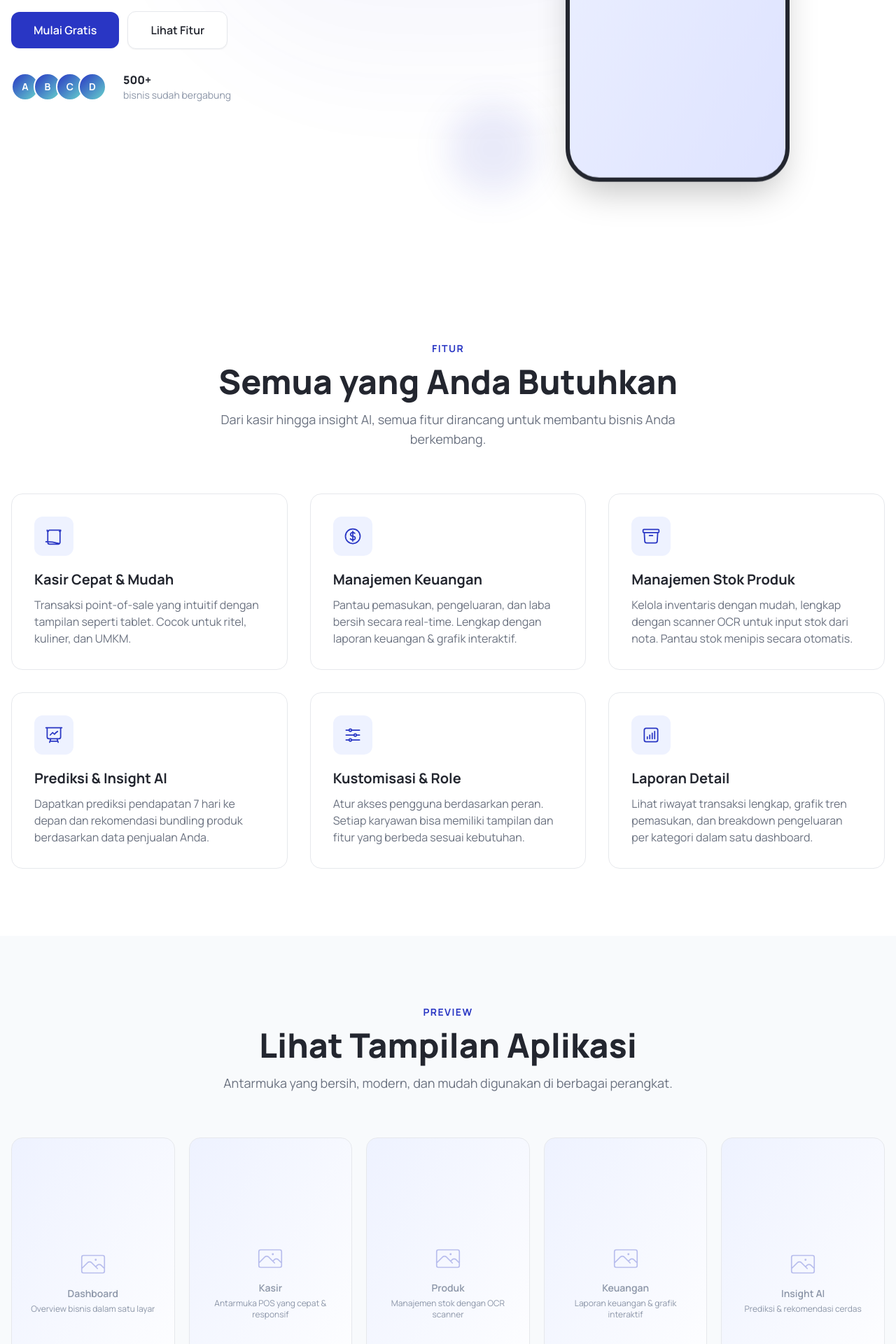
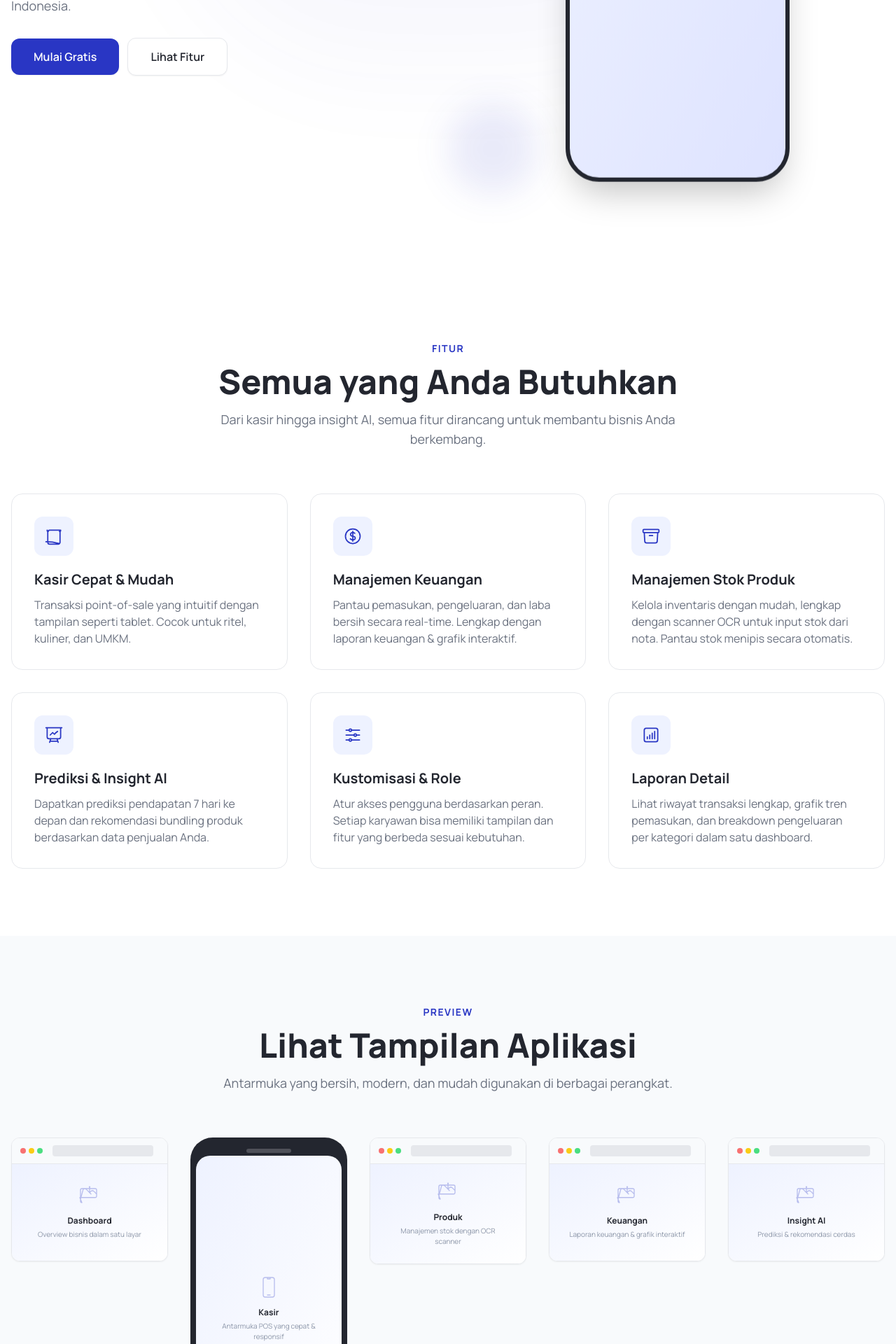
Before and after one commit to Bitodette/kelolain-dicoding, a React (Vite) app in the folder frontend/: page / in a window 1280 px wide. Shown: the part 576-2496 px from the top of the page at 70% size. Built offline with nearby package versions, Linux system fonts and the light colour scheme; no server answers.

Commit message:
fix: update Landing components

```diff
--- a/frontend/src/components/Sidebar.jsx
+++ b/frontend/src/components/Sidebar.jsx
@@ -84,7 +84,7 @@ export default function Sidebar({ activeTab, mobileOpen, setMobileOpen, allowedP
           <h1
             className={`text-xl font-bold text-[#5B567A] overflow-hidden transition-all duration-300 ${logoTextClass}`}
           >
-            Kelola.in
+            Kelola<span className="text-[#2936C4]">.in</span>
           </h1>
         </div>
 
--- a/frontend/src/pages/Landing.jsx
+++ b/frontend/src/pages/Landing.jsx
@@ -83,11 +83,11 @@ const steps = [
 ];
 
 const screenshots = [
-  { label: "Dashboard", desc: "Overview bisnis dalam satu layar" },
-  { label: "Kasir", desc: "Antarmuka POS yang cepat & responsif" },
-  { label: "Produk", desc: "Manajemen stok dengan OCR scanner" },
-  { label: "Keuangan", desc: "Laporan keuangan & grafik interaktif" },
-  { label: "Insight AI", desc: "Prediksi & rekomendasi cerdas" },
+  { label: "Dashboard", desc: "Overview bisnis dalam satu layar", type: "desktop" },
+  { label: "Kasir", desc: "Antarmuka POS yang cepat & responsif", type: "mobile" },
+  { label: "Produk", desc: "Manajemen stok dengan OCR scanner", type: "desktop" },
+  { label: "Keuangan", desc: "Laporan keuangan & grafik interaktif", type: "desktop" },
+  { label: "Insight AI", desc: "Prediksi & rekomendasi cerdas", type: "desktop" },
 ];
 
 function useOnScreen(threshold = 0.15) {
@@ -113,28 +113,38 @@ function useOnScreen(threshold = 0.15) {
   return [ref, isVisible];
 }
 
-function AnimatedCounter({ target, suffix = "" }) {
-  const [count, setCount] = useState(0);
-  const [ref, isVisible] = useOnScreen(0.5);
+function DesktopFrame({ children }) {
+  return (
+    <div className="bg-white rounded-xl border border-[#E6E8EC] overflow-hidden shadow-sm group-hover:shadow-lg group-hover:-translate-y-1 transition-all duration-300">
+      <div className="bg-[#F8FAFC] px-3 py-2.5 border-b border-[#E6E8EC] flex items-center gap-1.5">
+        <div className="flex gap-1">
+          <div className="w-2 h-2 rounded-full bg-red-400" />
+          <div className="w-2 h-2 rounded-full bg-yellow-400" />
+          <div className="w-2 h-2 rounded-full bg-green-400" />
+        </div>
+        <div className="flex-1 mx-2 h-4 rounded bg-[#E6E8EC]" />
+      </div>
+      <div className="aspect-[16/10] bg-gradient-to-br from-[#EEF2FF] to-white flex flex-col items-center justify-center p-6">
+        {children}
+      </div>
+    </div>
+  );
+}
 
-  useEffect(() => {
-    if (!isVisible) return;
-    let start = 0;
-    const duration = 1200;
-    const step = Math.ceil(target / (duration / 16));
-    const timer = setInterval(() => {
-      start += step;
-      if (start >= target) {
-        setCount(target);
-        clearInterval(timer);
-      } else {
-        setCount(start);
-      }
-    }, 16);
-    return () => clearInterval(timer);
-  }, [isVisible, target]);
-
-  return <span ref={ref}>{count}{suffix}</span>;
+function PhoneFrame({ children }) {
+  return (
+    <div className="mx-auto max-w-[220px] sm:max-w-[240px] bg-[#23262F] rounded-[2rem] p-2 shadow-sm group-hover:shadow-lg group-hover:-translate-y-1 transition-all duration-300">
+      <div className="flex justify-center pt-2 pb-1">
+        <div className="w-16 h-1.5 rounded-full bg-white/20" />
+      </div>
+      <div className="aspect-[9/19] bg-gradient-to-br from-[#EEF2FF] to-white rounded-[1.25rem] flex flex-col items-center justify-center p-5 overflow-hidden">
+        {children}
+      </div>
+      <div className="flex justify-center pb-2 pt-1">
+        <div className="w-24 h-1 rounded-full bg-white/20" />
+      </div>
+    </div>
+  );
 }
 
 export default function Landing() {
@@ -151,10 +161,10 @@ export default function Landing() {
         <div className="max-w-7xl mx-auto px-4 sm:px-6 lg:px-8">
           <div className="flex items-center justify-between h-16 sm:h-20">
             <Link to="/" className="flex items-center gap-2.5">
-              <Logo className="w-8 h-8 sm:w-9 sm:h-9" />
-              <span className="text-xl sm:text-2xl font-extrabold tracking-tight text-[#23262F]">
-                Kelola<span className="text-[#2936C4]">in</span>
-              </span>
+              <Logo className="flex-shrink-0 w-6 h-6" />
+              <h1 className="text-xl font-bold text-[#5B567A]">
+                Kelola<span className="text-[#2936C4]">.in</span>
+              </h1>
             </Link>
 
             <nav className="hidden md:flex items-center gap-8">
@@ -178,26 +188,26 @@ export default function Landing() {
       {/* Hero */}
       <section
         ref={heroRef}
-        className="relative pt-12 sm:pt-20 pb-20 sm:pb-32 px-4"
+        className="relative pt-10 sm:pt-14 lg:pt-20 pb-16 sm:pb-24 lg:pb-32 px-4"
       >
         <div className="absolute inset-0 bg-gradient-to-b from-[#EEF2FF] via-white to-white pointer-events-none" />
         <div className="absolute top-0 left-1/2 -translate-x-1/2 w-[800px] h-[600px] bg-[#2936C4]/[0.03] rounded-full blur-3xl pointer-events-none" />
 
         <div className="relative max-w-7xl mx-auto">
-          <div className="grid lg:grid-cols-2 gap-12 lg:gap-16 items-center">
+          <div className="grid lg:grid-cols-2 gap-8 lg:gap-16 items-center">
             <div className={`text-center lg:text-left transition-all duration-700 ease-out ${heroVisible ? 'opacity-100 translate-y-0' : 'opacity-0 translate-y-8'}`}>
-              <div className="inline-flex items-center gap-1.5 px-3 py-1.5 rounded-full bg-[#EEF2FF] text-[#2936C4] text-xs sm:text-sm font-semibold mb-6">
+              <div className="inline-flex items-center gap-1.5 px-3 py-1.5 rounded-full bg-[#EEF2FF] text-[#2936C4] text-xs sm:text-sm font-semibold mb-4 lg:mb-6">
                 <span className="w-2 h-2 rounded-full bg-[#2936C4] animate-pulse" />
                 All-in-One Business Management
               </div>
 
-              <h1 className="text-4xl sm:text-5xl lg:text-6xl font-extrabold tracking-tight leading-[1.1] mb-6">
+              <h1 className="text-4xl sm:text-5xl lg:text-6xl font-extrabold tracking-tight leading-[1.1] mb-4 lg:mb-6">
                 Kelola Bisnismu
                 <br />
                 <span className="text-[#2936C4]">Lebih Cerdas</span>
               </h1>
 
-              <p className="text-base sm:text-lg text-[#6B7280] max-w-lg mx-auto lg:mx-0 mb-8 leading-relaxed">
+              <p className="text-sm sm:text-base lg:text-lg text-[#6B7280] max-w-lg mx-auto lg:mx-0 mb-6 lg:mb-8 leading-relaxed">
                 Platform manajemen bisnis all-in-one: kasir, stok, keuangan, dan insight AI.
                 Dirancang khusus untuk UMKM dan bisnis ritel Indonesia.
               </p>
@@ -211,25 +221,6 @@ export default function Landing() {
                 </a>
               </div>
 
-              <div className="flex items-center gap-6 mt-8 justify-center lg:justify-start">
-                <div className="flex -space-x-2">
-                  {[1, 2, 3, 4].map((i) => (
-                    <div
-                      key={i}
-                      className={`w-8 h-8 sm:w-10 sm:h-10 rounded-full bg-gradient-to-br from-[#2936C4] to-[#66D3CC] flex items-center justify-center text-white text-xs sm:text-sm font-bold border-2 border-white transition-all duration-500 ease-out ${heroVisible ? 'opacity-100 scale-100' : 'opacity-0 scale-50'}`}
-                      style={{ transitionDelay: `${300 + i * 100}ms` }}
-                    >
-                      {String.fromCharCode(64 + i)}
-                    </div>
-                  ))}
-                </div>
-                <div className={`text-left transition-all duration-700 delay-500 ${heroVisible ? 'opacity-100 translate-y-0' : 'opacity-0 translate-y-4'}`}>
-                  <div className="text-sm sm:text-base font-extrabold text-[#23262F]">
-                    <AnimatedCounter target={500} />+
-                  </div>
-                  <div className="text-xs sm:text-sm text-[#8B95A7]">bisnis sudah bergabung</div>
-                </div>
-              </div>
             </div>
 
             {/* Hero Image / Mockup */}
@@ -278,14 +269,14 @@ export default function Landing() {
       </section>
 
       {/* Features */}
-      <section id="fitur" ref={featuresRef} className="py-16 sm:py-24 px-4">
+      <section id="fitur" ref={featuresRef} className="py-12 sm:py-16 lg:py-24 px-4">
         <div className="max-w-7xl mx-auto">
           <div className={`text-center mb-12 sm:mb-16 transition-all duration-700 ease-out ${featuresVisible ? 'opacity-100 translate-y-0' : 'opacity-0 translate-y-8'}`}>
             <span className="text-xs sm:text-sm font-bold uppercase tracking-widest text-[#2936C4]">Fitur</span>
-            <h2 className="text-3xl sm:text-4xl lg:text-5xl font-extrabold mt-3 mb-4">
+            <h2 className="text-2xl sm:text-3xl lg:text-5xl font-extrabold mt-3 mb-4">
               Semua yang Anda Butuhkan
             </h2>
-            <p className="text-[#6B7280] max-w-2xl mx-auto text-base sm:text-lg">
+            <p className="text-[#6B7280] max-w-2xl mx-auto text-sm sm:text-base lg:text-lg">
               Dari kasir hingga insight AI, semua fitur dirancang untuk membantu bisnis Anda berkembang.
             </p>
           </div>
@@ -309,32 +300,42 @@ export default function Landing() {
       </section>
 
       {/* Screenshots Preview */}
-      <section id="screenshot" ref={screenshotsRef} className="py-16 sm:py-24 px-4 bg-[#F8FAFC]">
+      <section id="screenshot" ref={screenshotsRef} className="py-12 sm:py-16 lg:py-24 px-4 bg-[#F8FAFC]">
         <div className="max-w-7xl mx-auto">
           <div className={`text-center mb-12 sm:mb-16 transition-all duration-700 ease-out ${screenshotsVisible ? 'opacity-100 translate-y-0' : 'opacity-0 translate-y-8'}`}>
             <span className="text-xs sm:text-sm font-bold uppercase tracking-widest text-[#2936C4]">Preview</span>
-            <h2 className="text-3xl sm:text-4xl lg:text-5xl font-extrabold mt-3 mb-4">
+            <h2 className="text-2xl sm:text-3xl lg:text-5xl font-extrabold mt-3 mb-4">
               Lihat Tampilan Aplikasi
             </h2>
-            <p className="text-[#6B7280] max-w-2xl mx-auto text-base sm:text-lg">
+            <p className="text-[#6B7280] max-w-2xl mx-auto text-sm sm:text-base lg:text-lg">
               Antarmuka yang bersih, modern, dan mudah digunakan di berbagai perangkat.
             </p>
           </div>
 
-          <div className="grid sm:grid-cols-2 lg:grid-cols-3 xl:grid-cols-5 gap-4 sm:gap-5">
+          <div className="grid grid-cols-2 md:grid-cols-3 xl:grid-cols-5 gap-6 sm:gap-8 items-start">
             {screenshots.map((s, i) => (
               <div
                 key={i}
-                className={`group cursor-pointer transition-all duration-500 ease-out ${screenshotsVisible ? 'opacity-100 translate-y-0' : 'opacity-0 translate-y-8'}`}
+                className={`group transition-all duration-500 ease-out ${screenshotsVisible ? 'opacity-100 translate-y-0' : 'opacity-0 translate-y-8'}`}
                 style={{ transitionDelay: `${i * 120}ms` }}
               >
-                <div className="aspect-[9/16] rounded-2xl bg-gradient-to-br from-[#EEF2FF] to-white border border-[#E6E8EC] flex flex-col items-center justify-center p-6 group-hover:shadow-lg group-hover:-translate-y-1 transition-all duration-300">
-                  <svg className="w-10 h-10 text-[#2936C4]/30 mb-3 group-hover:scale-110 group-hover:text-[#2936C4]/50 transition-all duration-300" fill="none" viewBox="0 0 24 24" stroke="currentColor" strokeWidth={1}>
-                    <path strokeLinecap="round" strokeLinejoin="round" d="m2.25 15.75 5.159-5.159a2.25 2.25 0 0 1 3.182 0l5.159 5.159m-1.5-1.5 1.409-1.41a2.25 2.25 0 0 1 3.182 0l2.909 2.91m-18 3.75h16.5a1.5 1.5 0 0 0 1.5-1.5V6a1.5 1.5 0 0 0-1.5-1.5H3.75A1.5 1.5 0 0 0 2.25 6v12a1.5 1.5 0 0 0 1.5 1.5Zm10.5-11.25h.008v.008h-.008V8.25Zm.375 0a.375.375 0 1 1-.75 0 .375.375 0 0 1 .75 0Z" />
-                  </svg>
-                  <span className="text-xs sm:text-sm text-center font-semibold text-[#8B95A7] group-hover:text-[#23262F] transition-colors">{s.label}</span>
-                  <span className="text-[10px] sm:text-xs text-center text-[#8B95A7] mt-1">{s.desc}</span>
-                </div>
+                {s.type === "mobile" ? (
+                  <PhoneFrame>
+                    <svg className="w-8 h-8 text-[#2936C4]/30 mb-3" fill="none" viewBox="0 0 24 24" stroke="currentColor" strokeWidth={1}>
+                      <path strokeLinecap="round" strokeLinejoin="round" d="M10.5 1.5H8.25A2.25 2.25 0 0 0 6 3.75v16.5a2.25 2.25 0 0 0 2.25 2.25h7.5A2.25 2.25 0 0 0 18 20.25V3.75a2.25 2.25 0 0 0-2.25-2.25H13.5m-3 0V3h3V1.5m-3 0h3m-3 18.75h3" />
+                    </svg>
+                    <span className="text-xs font-bold text-[#23262F] text-center">{s.label}</span>
+                    <span className="text-[10px] text-[#8B95A7] mt-1 text-center">{s.desc}</span>
+                  </PhoneFrame>
+                ) : (
+                  <DesktopFrame>
+                    <svg className="w-8 h-8 text-[#2936C4]/30 mb-3" fill="none" viewBox="0 0 24 24" stroke="currentColor" strokeWidth={1}>
+                      <path strokeLinecap="round" strokeLinejoin="round" d="M2.25 15.75 5.159 5.159a2.25 2.25 0 0 1 3.182 0l5.159 5.159m-1.5-1.5 1.409-1.41a2.25 2.25 0 0 1 3.182 0l2.909 2.91m-18 3.75h16.5a1.5 1.5 0 0 0 1.5-1.5V6a1.5 1.5 0 0 0-1.5-1.5H3.75A1.5 1.5 0 0 0 2.25 6v12a1.5 1.5 0 0 0 1.5 1.5Zm10.5-11.25h.008v.008h-.008V8.25Zm.375 0a.375.375 0 1 1-.75 0 .375.375 0 0 1 .75 0Z" />
+                    </svg>
+                    <span className="text-xs font-bold text-[#23262F] text-center">{s.label}</span>
+                    <span className="text-[10px] text-[#8B95A7] mt-1 text-center">{s.desc}</span>
+                  </DesktopFrame>
+                )}
               </div>
             ))}
           </div>
@@ -348,14 +349,14 @@ export default function Landing() {
       </section>
 
       {/* How It Works */}
-      <section id="cara-kerja" ref={stepsRef} className="py-16 sm:py-24 px-4">
+      <section id="cara-kerja" ref={stepsRef} className="py-12 sm:py-16 lg:py-24 px-4">
         <div className="max-w-4xl mx-auto">
           <div className={`text-center mb-12 sm:mb-16 transition-all duration-700 ease-out ${stepsVisible ? 'opacity-100 translate-y-0' : 'opacity-0 translate-y-8'}`}>
             <span className="text-xs sm:text-sm font-bold uppercase tracking-widest text-[#2936C4]">Cara Kerja</span>
-            <h2 className="text-3xl sm:text-4xl lg:text-5xl font-extrabold mt-3 mb-4">
+            <h2 className="text-2xl sm:text-3xl lg:text-5xl font-extrabold mt-3 mb-4">
               Mulai dalam 4 Langkah
             </h2>
-            <p className="text-[#6B7280] max-w-2xl mx-auto text-base sm:text-lg">
+            <p className="text-[#6B7280] max-w-2xl mx-auto text-sm sm:text-base lg:text-lg">
               Tidak perlu ribet. Dalam hitungan menit, bisnis Anda sudah siap dikelola dengan Kelola-in.
             </p>
           </div>
@@ -388,16 +389,16 @@ export default function Landing() {
       </section>
 
       {/* CTA */}
-      <section ref={ctaRef} className="py-16 sm:py-24 px-4">
+      <section ref={ctaRef} className="py-12 sm:py-16 lg:py-24 px-4">
         <div className={`max-w-4xl mx-auto text-center bg-gradient-to-br from-[#2936C4] to-[#1a1f7a] rounded-3xl p-8 sm:p-16 relative overflow-hidden transition-all duration-700 ease-out ${ctaVisible ? 'opacity-100 scale-100' : 'opacity-0 scale-95'}`}>
           <div className="absolute top-0 right-0 w-64 h-64 bg-white/5 rounded-full -translate-y-1/2 translate-x-1/2 blur-3xl" />
           <div className="absolute bottom-0 left-0 w-48 h-48 bg-[#66D3CC]/10 rounded-full translate-y-1/2 -translate-x-1/2 blur-3xl" />
 
           <div className="relative">
-            <h2 className="text-3xl sm:text-4xl lg:text-5xl font-extrabold text-white mb-4">
+            <h2 className="text-2xl sm:text-3xl lg:text-5xl font-extrabold text-white mb-4">
               Siap Mengelola Bisnis Lebih Baik?
             </h2>
-            <p className="text-[#C7D2FE] text-base sm:text-lg max-w-xl mx-auto mb-8">
+            <p className="text-[#C7D2FE] text-sm sm:text-base lg:text-lg max-w-xl mx-auto mb-8">
               Bergabung dengan 500+ bisnis lainnya. Gratis, tanpa ribet, tanpa kartu kredit.
             </p>
             <div className="flex flex-col sm:flex-row items-center justify-center gap-3">
@@ -420,10 +421,10 @@ export default function Landing() {
         <div className="max-w-7xl mx-auto">
           <div className="flex flex-col sm:flex-row items-center justify-between gap-4">
             <Link to="/" className="flex items-center gap-2.5">
-              <Logo className="w-7 h-7" />
-              <span className="text-lg font-extrabold tracking-tight">
-                Kelola<span className="text-[#2936C4]">in</span>
-              </span>
+              <Logo className="flex-shrink-0 w-6 h-6" />
+              <h1 className="text-lg font-bold text-[#5B567A]">
+                Kelola<span className="text-[#2936C4]">.in</span>
+              </h1>
             </Link>
             <nav className="flex items-center gap-6 text-sm text-[#6B7280]">
               <a href="#fitur" className="hover:text-[#23262F] transition-colors">Fitur</a>
@@ -432,7 +433,7 @@ export default function Landing() {
             </nav>
           </div>
           <div className="mt-6 text-center text-xs sm:text-sm text-[#8B95A7]">
-            &copy; {new Date().getFullYear()} Kelola-in. All rights reserved.
+            &copy; {new Date().getFullYear()} Kelola.in. All rights reserved.
           </div>
         </div>
       </footer>
```
Also changed, not shown: 1 other file (tests, documents, lock files or other folders).
